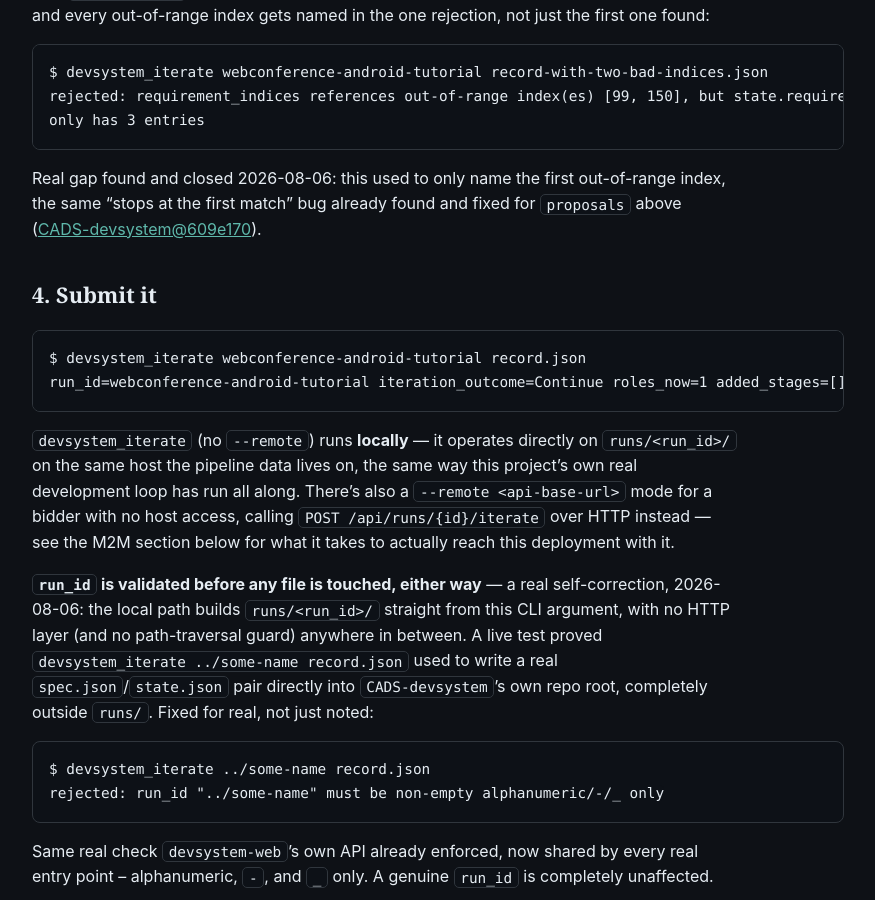
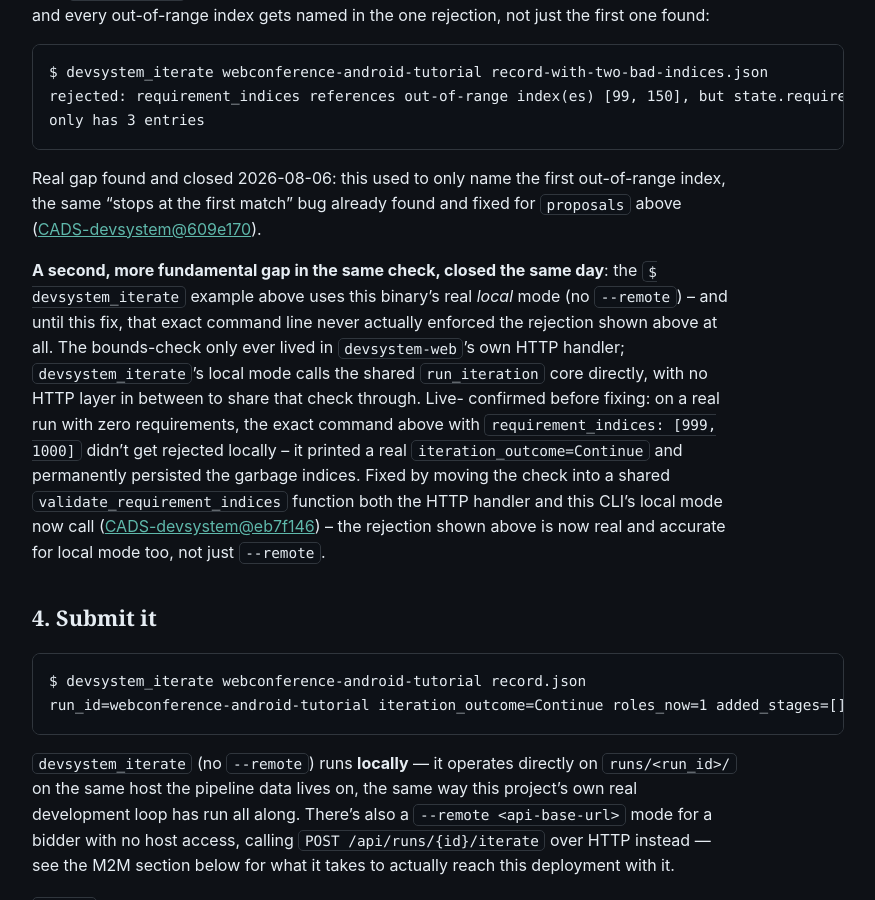
Before and after one commit to scimbe/CADS-devsystem-docs, a Jekyll site: the page built from _how-to/submit-an-iteration.md, in a window 1280 px wide and 900 px high, scrolled down 2019 px. Shown: the whole window, without its empty margins (322-1197 px from the left). Built offline with Jekyll 4.4.1, drawn with Linux system fonts in a browser that asks for light colours.

Commit message:
how-to: document the local-CLI requirement_indices validation fix
The page's own example command already used devsystem_iterate's local
mode -- honest correction that this exact command line never actually
enforced the shown rejection until CADS-devsystem@eb7f146 (the bounds-
check only ever lived in the HTTP handler before).

Co-Authored-By: Claude Sonnet 5 <noreply@anthropic.com>
Claude-Session: https://claude.ai/code/session_018FkngvdKnmVcAT84EZe7Ur

```diff
--- a/_how-to/submit-an-iteration.md
+++ b/_how-to/submit-an-iteration.md
@@ -73,6 +73,19 @@ only has 3 entries
 Real gap found and closed 2026-08-06: this used to only name the first out-of-range index, the same
 "stops at the first match" bug already found and fixed for `proposals` above
 ([CADS-devsystem@609e170](https://github.com/scimbe/CADS-devsystem/commit/609e170)).
+
+**A second, more fundamental gap in the same check, closed the same day**: the `$ devsystem_iterate`
+example above uses this binary's real *local* mode (no `--remote`) -- and until this fix, that exact
+command line never actually enforced the rejection shown above at all. The bounds-check only ever
+lived in `devsystem-web`'s own HTTP handler; `devsystem_iterate`'s local mode calls the shared
+`run_iteration` core directly, with no HTTP layer in between to share that check through. Live-
+confirmed before fixing: on a real run with zero requirements, the exact command above with
+`requirement_indices: [999, 1000]` didn't get rejected locally -- it printed a real
+`iteration_outcome=Continue` and permanently persisted the garbage indices. Fixed by moving the
+check into a shared `validate_requirement_indices` function both the HTTP handler and this CLI's
+local mode now call
+([CADS-devsystem@eb7f146](https://github.com/scimbe/CADS-devsystem/commit/eb7f146)) -- the rejection
+shown above is now real and accurate for local mode too, not just `--remote`.
 
 ## 4. Submit it
 
```
